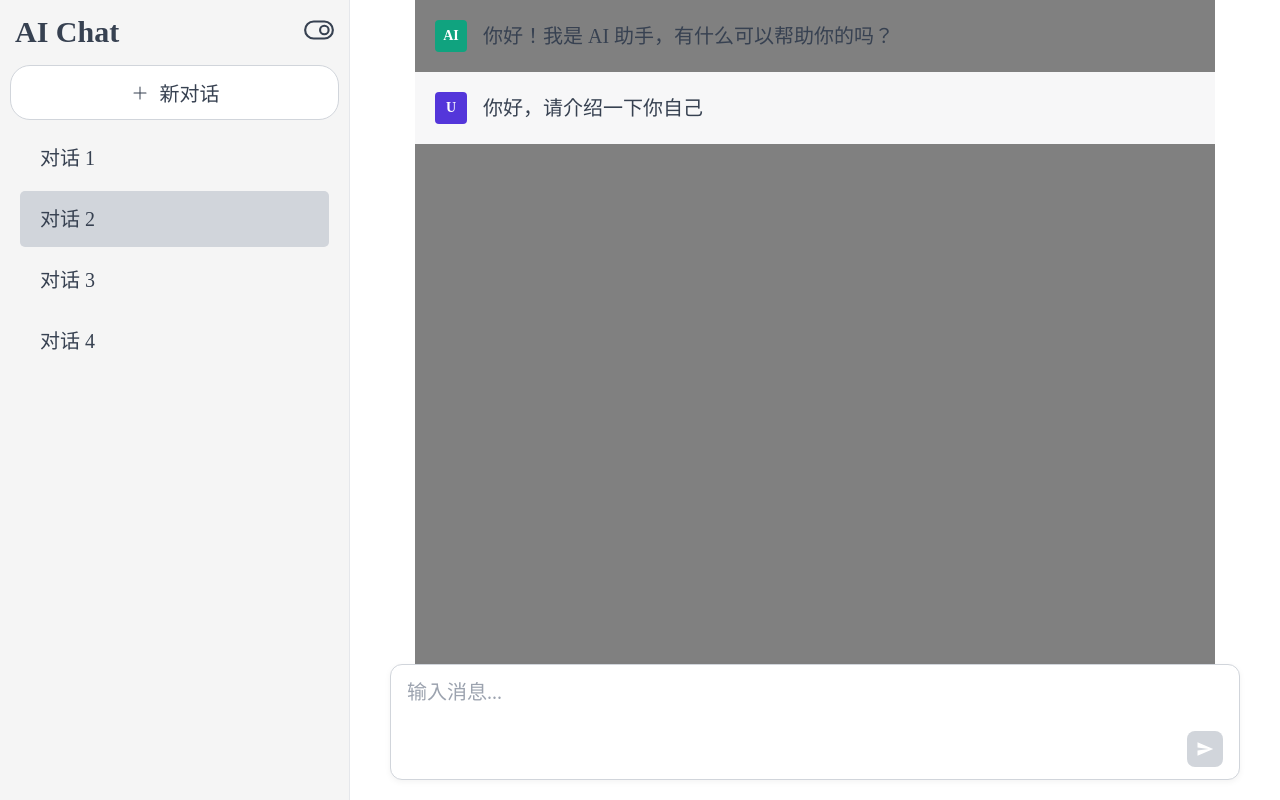
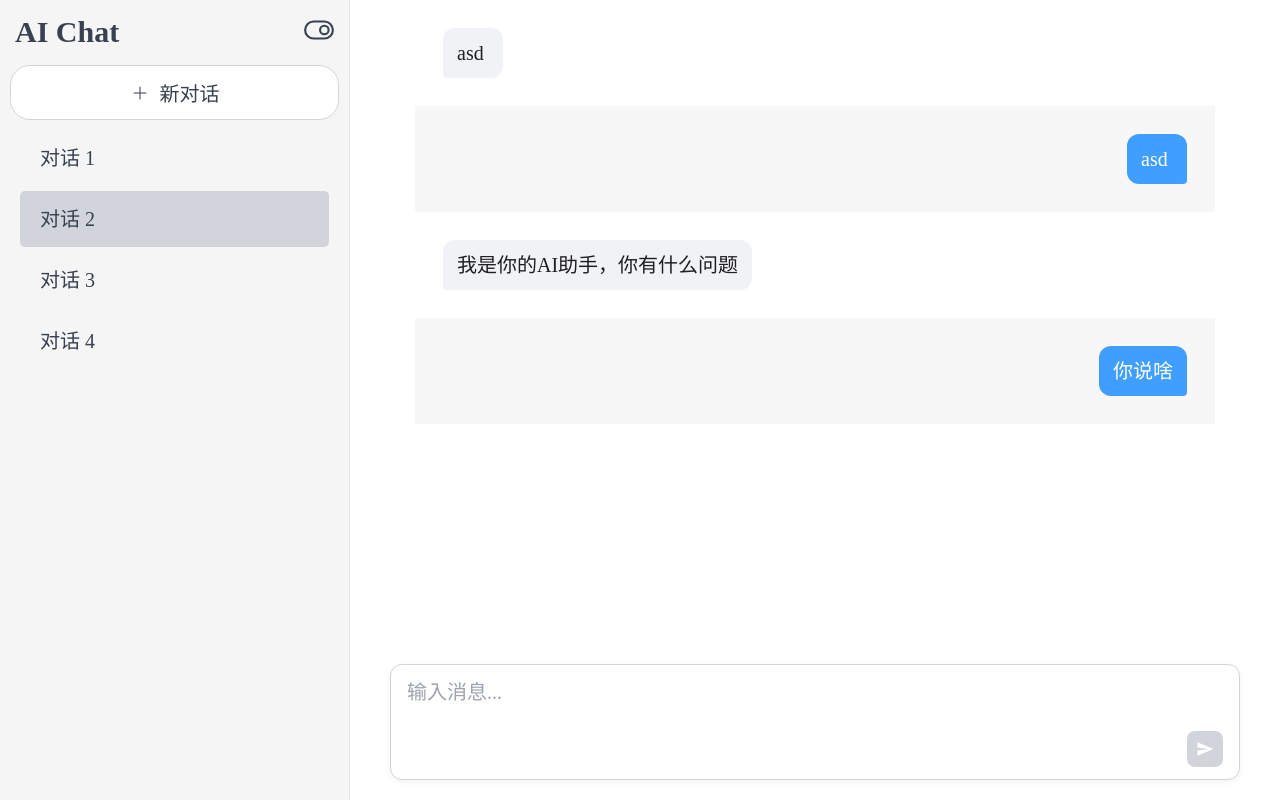
Before and after one commit to CodeExplorer-dev/AI-chat, a Vue app: page / in a window 1280 px wide. Built offline with nearby package versions, Linux system fonts and the light colour scheme.

Commit message:
feat: :sparkles: 新增message-bubble组件

```diff
--- a/src/components/chat/ChatContainer.vue
+++ b/src/components/chat/ChatContainer.vue
@@ -3,14 +3,18 @@
     <div class="messages-area">
       <div class="message-item assistant">
         <div class="message-wrapper">
-          <div class="avatar assistant-avatar">AI</div>
-          <div class="message-text">你好！我是 AI 助手，有什么可以帮助你的吗？</div>
+          <message-bubble role="assistant" />
         </div>
       </div>
       <div class="message-item user">
         <div class="message-wrapper">
-          <div class="avatar user-avatar">U</div>
-          <div class="message-text">你好，请介绍一下你自己</div>
+          <message-bubble role="user" />
+        </div>
+      </div>
+
+      <div v-for="item in messages" class="message-item" :class="item.role">
+        <div class="message-wrapper">
+          <message-bubble :role="item.role" :content="item.content"/>
         </div>
       </div>
     </div>
@@ -21,7 +25,21 @@
 </template>
 
 <script setup>
+import { ref } from 'vue';
 import InputArea from './InputArea.vue'
+import MessageBubble from './MessageBubble.vue';
+
+const messages = ref([
+  {
+    role: "assistant",
+    content: "我是你的AI助手，你有什么问题"
+  },
+  {
+    role: "user",
+    content: "你说啥"
+  },
+])
+
 </script>
 
 <style scoped>
@@ -43,7 +61,7 @@ import InputArea from './InputArea.vue'
   max-width: 800px;
   margin: 0 auto;
   width: 100%;
-  background: grey;
+  /* background: grey; */
 }
 
 .message-item {
@@ -63,27 +81,6 @@ import InputArea from './InputArea.vue'
   padding: 0 20px;
 }
 
-.avatar {
-  width: 32px;
-  height: 32px;
-  border-radius: 4px;
-  display: flex;
-  align-items: center;
-  justify-content: center;
-  flex-shrink: 0;
-  font-size: 14px;
-  font-weight: bold;
-  color: white;
-}
-
-.assistant-avatar {
-  background: #10a37f;
-}
-
-.user-avatar {
-  background: #5436da;
-}
-
 .message-text {
   flex: 1;
   line-height: 1.6;
--- a/src/components/chat/MessageBubble.vue
+++ b/src/components/chat/MessageBubble.vue
@@ -1,3 +1,92 @@
-<div class="message-bubble">
+<template>
+<div class="message-bubble" :class="role">
+  <div class="message-content">
+    {{ content }}
+  </div>
+  <div v-if="showOperations" class="message-operations">
+    <button @click="$emit('copy')">复制</button>
+    <button @click="$emit('regenerate')">重试</button>
+  </div>
+</div>
+</template>
 
-</div>
+<script setup>
+const props = defineProps({
+  role: {
+    type: String,
+    default: 'user'
+  },
+  content: {
+    type: String,
+    default: 'asd'
+  },
+  showOperations: {
+    type: Boolean,
+    default: false
+  }
+})
+
+defineEmits(['copy', 'regenerate'])
+</script>
+
+<style scoped>
+/* 核心：让气泡自适应内容 */
+.message-bubble {
+  max-width: 80%;
+  min-width: 60px;
+  width: fit-content; /* 关键属性 */
+  width: -moz-fit-content; /* Firefox 兼容 */
+  padding: 10px 14px;
+  margin: 8px;
+  border-radius: 12px;
+  position: relative;
+  word-break: break-word;
+  overflow-wrap: break-word;
+  white-space: pre-wrap;
+  line-height: 1.5;
+}
+
+/* 用户消息 */
+.message-bubble.user {
+  margin-left: auto;
+  background: #409eff;
+  color: white;
+  border-bottom-right-radius: 4px;
+}
+
+/* AI消息 */
+.message-bubble.assistant {
+  margin-right: auto;
+  background: #f0f2f5;
+  color: #1f1f1f;
+  border-bottom-left-radius: 4px;
+}
+
+/* 内容区域 - 自动扩展 */
+.message-content {
+  display: inline-block;
+  font-size: 20px;
+  max-width: 100%;
+}
+
+/* 操作按钮 */
+.message-operations {
+  display: flex;
+  gap: 6px;
+  margin-top: 8px;
+  justify-content: flex-end;
+}
+
+.message-operations button {
+  padding: 2px 8px;
+  font-size: 12px;
+  background: white;
+  border: 1px solid #ddd;
+  border-radius: 3px;
+  cursor: pointer;
+}
+
+.message-operations button:hover {
+  background: #f5f5f5;
+}
+</style>
```
